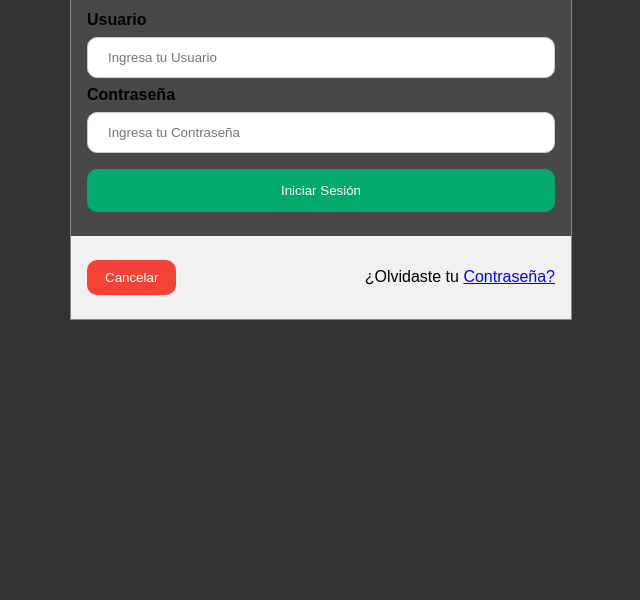
After one commit to aapanco77/numanback, a Django app: template templates/index/login.html in a window 1280 px wide, after a click on "Iniciar Sesión". The commit adds this page. Shown: the part 320-920 px from the top of the page, without its empty margins (319-959 px from the left). Run offline with Django 4.2, Linux system fonts and the light colour scheme; the template is opened without the code that fills it, so the values that code supplies are empty.

Commit message:
:poop: NAda sirve

```diff
--- a/dashboard/urls.py
+++ b/dashboard/urls.py
@@ -2,5 +2,5 @@ from django.urls import path
 from . import views
 
 urlpatterns = [
-    path('',views.dashboard, name='dashboard')
+    path('',views.show_dashboard, name='show_dashboard')
 ]
--- a/dashboard/views.py
+++ b/dashboard/views.py
@@ -2,5 +2,5 @@ from django.shortcuts import render
 from django.http import HttpResponse
 
 
-def dashboard(request):
-    return render(request, 'dashboard/dashboard.html') #, {'posts': posts})
+def show_dashboard(request):
+    return render(request, 'dashboard/dashboard.html')
--- a/index/urls.py
+++ b/index/urls.py
@@ -1,6 +1,7 @@
 from django.urls import path
 from . import views
 
+app_name = "index"
 urlpatterns = [
-    path('',views.index, name='index')
+    path("", views.login, name="login"),
 ]
--- a/mysite/settings.py
+++ b/mysite/settings.py
@@ -1,5 +1,6 @@
 import os
 from pathlib import Path
+from django.urls import reverse_lazy
 
 # Build paths inside the project like this: BASE_DIR / 'subdir'.
 BASE_DIR = Path(__file__).resolve().parent.parent
@@ -114,6 +115,11 @@ STATICFILES_DIRS = [
     BASE_DIR / "static",
 ]
 
+# # Authentication
+LOGIN_URL = "index:login"
+LOGIN_REDIRECT_URL = 'dashboard:show_dashboard'
+LOGOUT_REDIRECT_URL = LOGIN_URL
+
 # Default primary key field type
 # https://docs.djangoproject.com/en/4.0/ref/settings/#default-auto-field
 
--- a/mysite/urls.py
+++ b/mysite/urls.py
@@ -15,6 +15,8 @@ Including another URLconf
 """
 from django.contrib import admin
 from django.urls import path, include
+from django.contrib.auth.decorators import login_required
+from django.urls import path
 
 urlpatterns = [
     path('admin/', admin.site.urls),
--- /dev/null
+++ b/templates/index/login.html
@@ -0,0 +1,175 @@
+{% load static %}
+
+<!DOCTYPE html>
+<html>
+<head>
+<meta name="viewport" content="width=device-width, initial-scale=1">
+<style>
+body {font-family: Arial, Helvetica, sans-serif;}
+
+/* Full-width input fields */
+input[type=text], input[type=password] {
+  width: 100%;
+  padding: 12px 20px;
+  margin: 8px 0;
+  display: inline-block;
+  border: 1px solid #ccc;
+  border-radius: 10px;
+  box-sizing: border-box;
+}
+
+/* Set a style for all buttons */
+button {
+  background-color: #04AA6D;
+  color: white;
+  padding: 14px 20px;
+  margin: 8px 0;
+  border: none;
+  cursor: pointer;
+  width: 100%;
+  border-radius: 10px;
+}
+
+button:hover {
+  opacity: 0.8;
+}
+
+/* Extra styles for the cancel button */
+.cancelbtn {
+  width: auto;
+  padding: 10px 18px;
+  background-color: #f44336;
+}
+
+/* Center the image and position the close button */
+.imgcontainer {
+  text-align: center;
+  margin: 24px 0 12px 0;
+  position: relative;
+}
+
+img.avatar {
+  width: 40%;
+  border-radius: 50%;
+}
+
+.container {
+  padding: 16px;
+}
+
+span.psw {
+  float: right;
+  padding-top: 16px;
+}
+
+/* The Modal (background) */
+.modal {
+  display: none; /* Hidden by default */
+  position: fixed; /* Stay in place */
+  z-index: 1; /* Sit on top */
+  left: 0;
+  top: 0;
+  width: 100%; /* Full width */
+  height: 100%; /* Full height */
+  overflow: auto; /* Enable scroll if needed */
+  background-color: rgba(0,0,0,0.8); /* Black w/ opacity */
+  padding-top: 60px;
+}
+
+/* Modal Content/Box */
+.modal-content {
+  background-color: rgba(255, 255, 255, 0.1);
+  margin: 5% auto 15% auto; /* 5% from the top, 15% from the bottom and centered */
+  border: 1px solid #888;
+  width: 80%; /* Could be more or less, depending on screen size */
+  max-width: 500px;
+}
+
+/* The Close Button (x) */
+.close {
+  position: absolute;
+  right: 25px;
+  top: 0;
+  color: #000;
+  font-size: 35px;
+  font-weight: bold;
+}
+
+.close:hover,
+.close:focus {
+  color: red;
+  cursor: pointer;
+}
+
+/* Add Zoom Animation */
+.animate {
+  animation: animatezoom 0.4s
+}
+
+@keyframes animatezoom {
+  from {transform: scale(0)}
+  to {transform: scale(1)}
+
+}
+
+/* Change styles for span and cancel button on extra small screens */
+@media screen and (max-width: 300px) {
+  span.psw {
+     display: block;
+     float: none;
+  }
+  .cancelbtn {
+     width: 100%;
+  }
+}
+</style>
+</head>
+<body>
+
+<h2>Modal Login Form</h2>
+
+<button onclick="document.getElementById('id01').style.display='block'" style="width:auto;">Iniciar Sesión</button>
+
+<div id="id01" class="modal">
+
+  <form class="modal-content animate" method="POST">
+    {% csrf_token %}
+    <div class="imgcontainer">
+      <span onclick="document.getElementById('id01').style.display='none'" class="close" title="Close Modal">&times;</span>
+      <img src="img_avatar2.png" alt="Avatar" class="avatar">
+    </div>
+
+    <div class="container">
+      <label for="username"><b>Usuario</b></label>
+      <input type="text" placeholder="Ingresa tu Usuario" name="username" required>
+
+      <label for="password"><b>Contraseña</b></label>
+      <input type="password" placeholder="Ingresa tu Contraseña" name="password" required>
+
+      <button type="submit">Iniciar Sesión</button>
+<!--       <label>
+        <input type="checkbox" checked="checked" name="remember"> Recuérdame
+      </label> -->
+    </div>
+
+    <div class="container" style="background-color:#f1f1f1">
+      <button type="button" onclick="document.getElementById('id01').style.display='none'" class="cancelbtn">Cancelar</button>
+      <span class="psw">¿Olvidaste tu <a href="#">Contraseña?</a></span>
+    </div>
+  </form>
+</div>
+
+<script>
+// Get the modal
+var modal = document.getElementById('id01');
+
+// When the user clicks anywhere outside of the modal, close it
+window.onclick = function(event) {
+    if (event.target == modal) {
+        modal.style.display = "none";
+    }
+}
+</script>
+
+</body>
+</html>
```
Also changed, not shown: index/views.py (+7 -5 lines), templates/dashboard/dashboard.html (+23 -1 lines), db.sqlite3.
